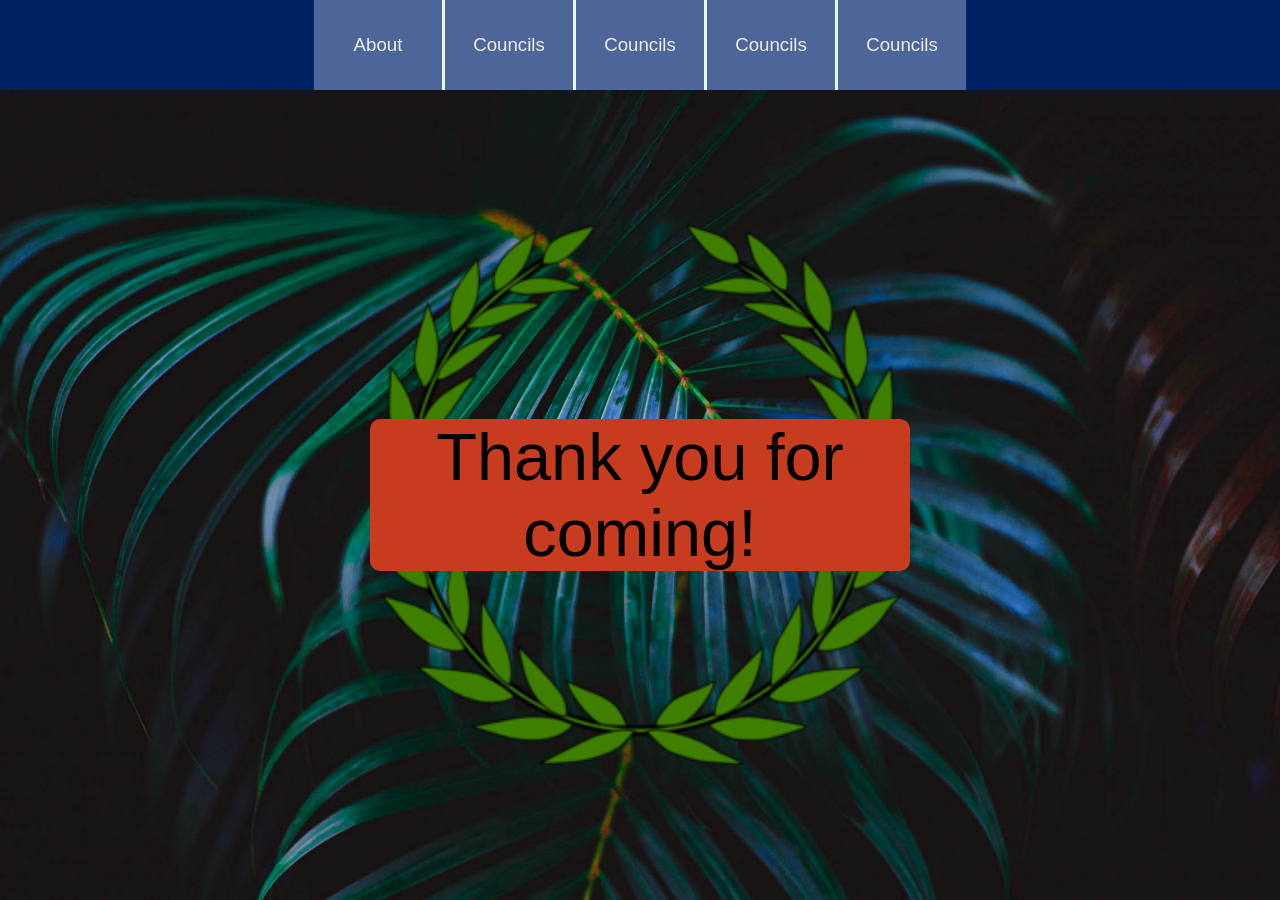
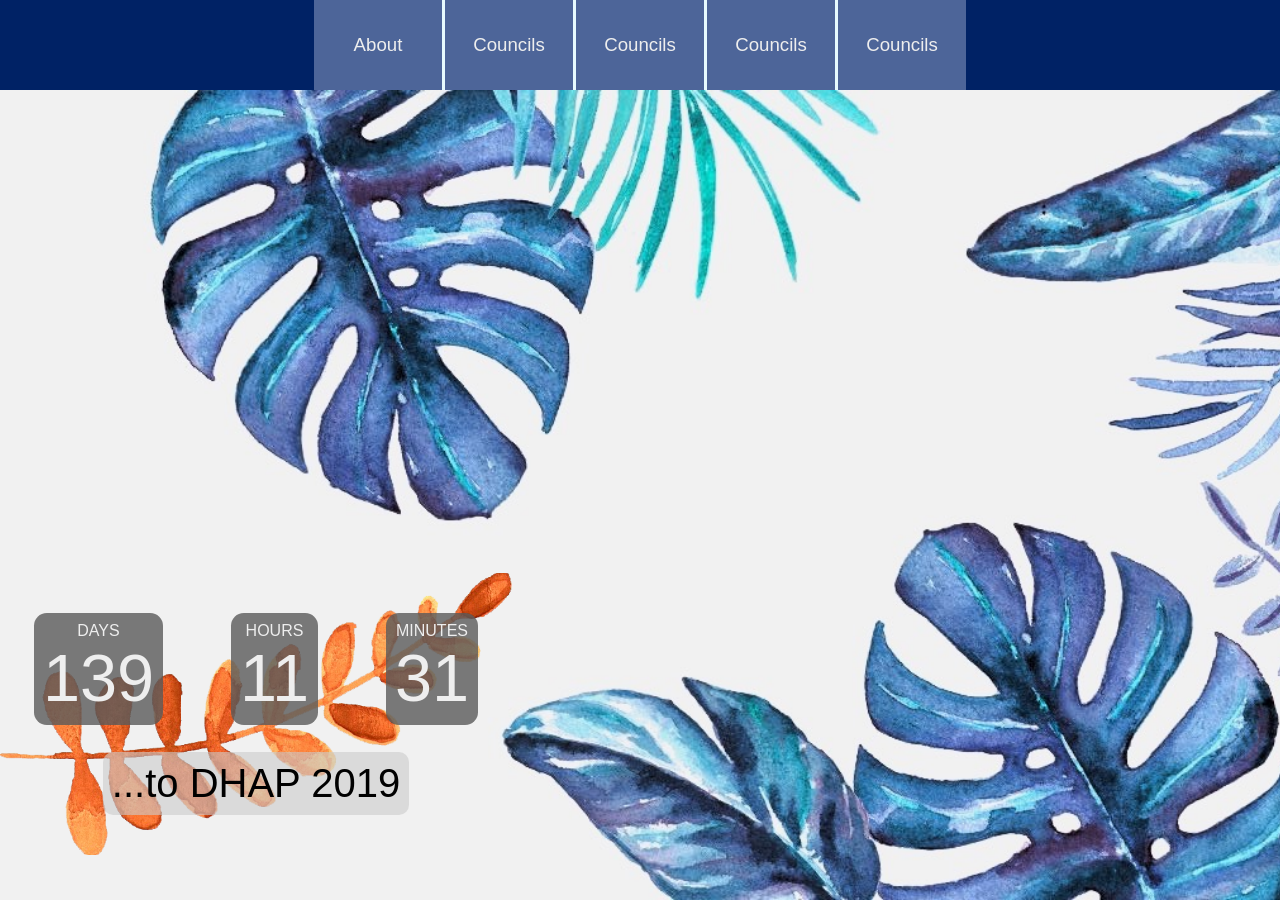
Before and after one commit to kaine119/dhap-2019, a Jekyll site: the page built from index.html, in a window 1280 px wide. Built offline with Jekyll 4.4.1, drawn with Linux system fonts in a browser that asks for light colours.

Commit message:
Make the countdown fancier

```diff
--- a/assets/css/index.css
+++ b/assets/css/index.css
@@ -10,24 +10,33 @@ section {
 #hero {
     height: 90vh;
     width: 100%;
-    background-image: url({{ site.baseurl }}/assets/img/leaves.jpg);
+    background-image: url({{ site.baseurl }}/assets/img/leaves-3.jpg);
     background-position: center;
     background-size: cover;
     display: flex;
-    justify-content: center;
-    align-items: center;
+    justify-content: left;
+    align-items: flex-end;
 }
 
 #hero .container {
-    background-image: url({{ site.baseurl }}/assets/img/olive-branch.png);
+    background-image: url({{ site.baseurl }}/assets/img/olive-branch-3.png);
     background-size: cover;
     background-position: center;
-    height: 60vh;
-    width: 60vh;
+    height: 22vw;
+    width: 40vw;
     display: flex;
     flex-direction: column;
     align-items: center;
     justify-content: center;
+    margin-bottom: 5vh;
+    animation: wipe 2s;
+    overflow-x: hidden;
+    flex-wrap: none;
+}
+
+@keyframes wipe {
+    from {transform: translateX(-40vw);}
+    to {transform: none;}
 }
 
 #countdown {
@@ -35,8 +44,20 @@ section {
     justify-content: space-around;
     width: 100%;
     align-items: center;
+}
+
+.container * {
+    animation: fade 4s;
 
 }
+
+@keyframes fade {
+    from {opacity: 0;}
+    50% {opacity: 0;}
+    to {opacity: 1;}
+}
+
+
 
 .countdown-digits {
     display: inline-flex;
@@ -45,10 +66,16 @@ section {
     align-items: center;
     height: auto;
     width: auto;
-    background: var(--accent2);
+    color: #eee;
+    background: rgba(90, 90, 90, 0.8);
+    border-radius: 1vw;
     padding: 1vh;
     text-transform: uppercase;
+    margin-left: 1.5vw;
+    margin-right: 1.5vw;
 }
+
+
 
 .countdown-digits span {
     font-size: 50pt;
@@ -58,13 +85,13 @@ section {
 #countdown-over {
     display: none;
     text-align: center;
-    background: var(--accent2);
+    background: rgba(204, 204, 204, 0.6);
     font-size: 50pt;
     border-radius: 10px;
 }
 
 #subtitle {
-    background: var(--accent2);
+    background: rgba(204, 204, 204, 0.6);
     border-radius: 10px;
     font-size: 30pt;
     margin-top: 3vh;
--- a/index.html
+++ b/index.html
@@ -28,7 +28,7 @@ stylesheets:
 
 <script>
     // 17 Jan 2019, 1am
-    let deadline = new Date(2019, 0, 17, 1, 0, 0);
+    let deadline = new Date(2019, 5, 6, 0, 0, 0);
 
     let showCountdown = function() {
         let diff = deadline - new Date();
```
Also changed, not shown: assets/img/leaves-3.jpg (added), assets/img/olive-branch-3.png (added).
